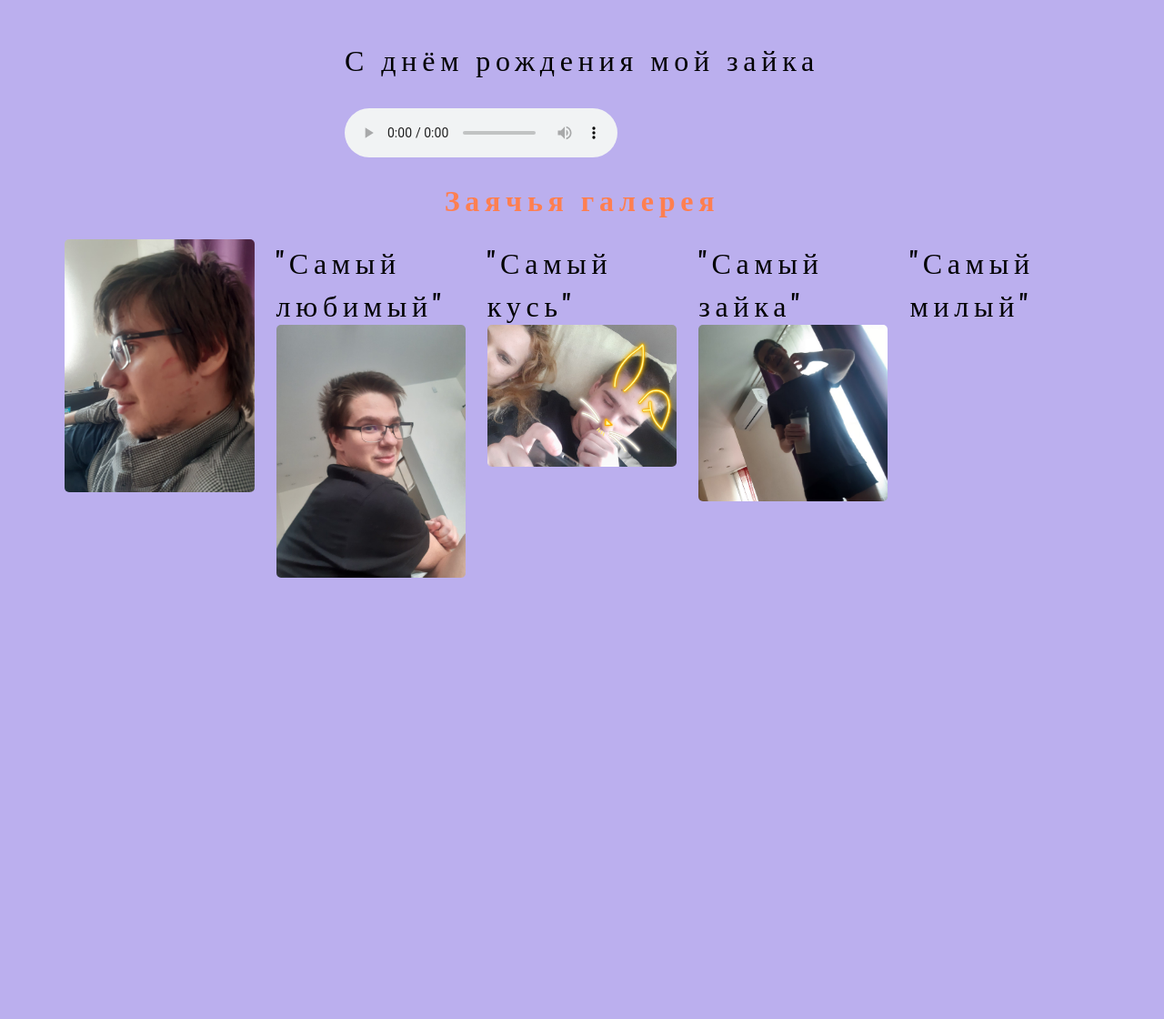
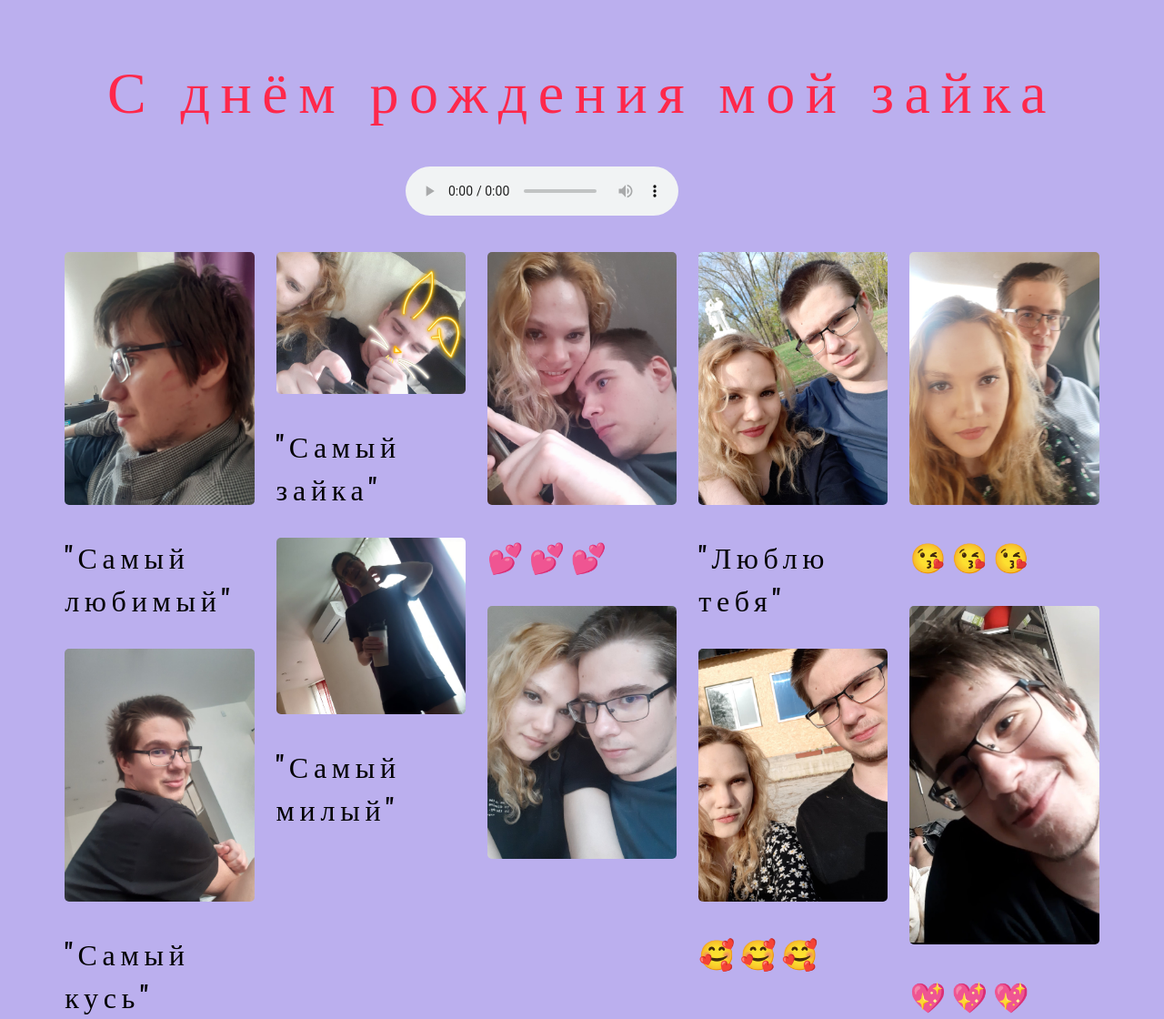
Before and after one commit to AnastasiyaGolovaWA/site, a plain HTML site: page index.html in a window 1280 px wide. Shown: the whole page at 91% size. Before the commit the page ends 800 px from the top, so only its background shows below. Drawn offline with nearby package versions, Linux system fonts and the light colour scheme.

Commit message:
fix header

```diff
--- a/index.html
+++ b/index.html
@@ -25,6 +25,11 @@
     line-height: 47px;
     letter-spacing: 0.18em;
     text-align: left;
+  }
+
+  .header {
+    font-size: 64px;
+    color: #ff284b;
   }
 
   body {
@@ -56,37 +61,53 @@
     padding: 5px;
     box-shadow: 5px 5px 5px rgba(0, 0, 0, 0.5);
     border-radius: 5px;
-    transition: all .25s ease-in-out;
+    transition: all 0.25s ease-in-out;
   }
 
   img {
     width: 100%;
     border-radius: 5px;
-    transition: all .25s ease-in-out;
+    transition: all 0.25s ease-in-out;
+  }
+
+  .ml {
+    margin-left: 328px;
+    margin-bottom: 40px;
   }
 </style>
 <!DOCTYPE html>
 <html>
-
   <head>
     <title>Заячий сайт</title>
 
-  <link href="https://fonts.googleapis.com/css?family=Oswald" rel="stylesheet" />
-  <link href="http://fonts.googleapis.com/css?family=Lato:400,700" rel="stylesheet" type="text/css" />
+    <link
+      href="https://fonts.googleapis.com/css?family=Oswald"
+      rel="stylesheet"
+    />
+    <link
+      href="http://fonts.googleapis.com/css?family=Lato:400,700"
+      rel="stylesheet"
+      type="text/css"
+    />
   </head>
 
   <body>
     <div class="audio">
-    <p align="center">С днём рождения мой зайка</p>
-    <audio controls class="ml-100">
-      <source src="Record (online-voice-recorder.com) (1).mp3" type="audio/ogg; codecs=vorbis" />
-      <source src="Record (online-voice-recorder.com) (1).mp3" type="audio/mpeg" />
+      <p class="header">С днём рождения мой зайка</p>
+      <audio controls class="ml">
+        <source
+          src="Record (online-voice-recorder.com) (1).mp3"
+          type="audio/ogg; codecs=vorbis"
+        />
+        <source
+          src="Record (online-voice-recorder.com) (1).mp3"
+          type="audio/mpeg"
+        />
         Тег audio не поддерживается вашим браузером.
-      <a href="Record (online-voice-recorder.com) (1).mp3">Скачайте музыку</a>.
+        <a href="Record (online-voice-recorder.com) (1).mp3">Скачайте музыку</a
+        >.
       </audio>
     </div>
-
-  <h1>Заячья галерея</h1>
     <div class="grid-container">
       <div>
         <img class="grid-item grid-item-1" src="bJFIyIwYeB8.jpg" alt="" />
@@ -101,14 +122,37 @@
         <p>"Самый зайка"</p>
       </div>
       <div>
-      <img class="grid-item grid-item-4"
-        src="khcWfdZINXY.jpg"
-        alt="" />
+        <img class="grid-item grid-item-4" src="khcWfdZINXY.jpg" alt="" />
         <p>"Самый милый"</p>
       </div>
 
+      <div>
+        <img class="grid-item grid-item-4" src="_uXP53ZOJPg.jpg" alt="" />
+        <p>💕💕💕</p>
       </div>
 
+      <div>
+        <img class="grid-item grid-item-4" src="-3bp3tYY4Ec.jpg" alt="" />
+      </div>
+      <div>
+        <img class="grid-item grid-item-4" src="mf2dhTuNqS0.jpg" alt="" />
+        <p>"Люблю тебя"</p>
+      </div>
+
+      <div>
+        <img class="grid-item grid-item-4" src="x7qe22YIlkg.jpg" alt="" />
+        <p>🥰🥰🥰</p>
+      </div>
+
+      <div>
+        <img class="grid-item grid-item-4" src="ZUuhHXfoMWM.jpg" alt="" />
+        <p>😘😘😘</p>
+      </div>
+
+      <div>
+        <img class="grid-item grid-item-4" src="yH5JIK4xmuA.jpg" alt="" />
+        <p>💖💖💖</p>
+      </div>
+    </div>
   </body>
-
 </html>
```
Also changed, not shown: yH5JIK4xmuA.jpg (added). Lines whose indentation alone changed are shown as unchanged.
